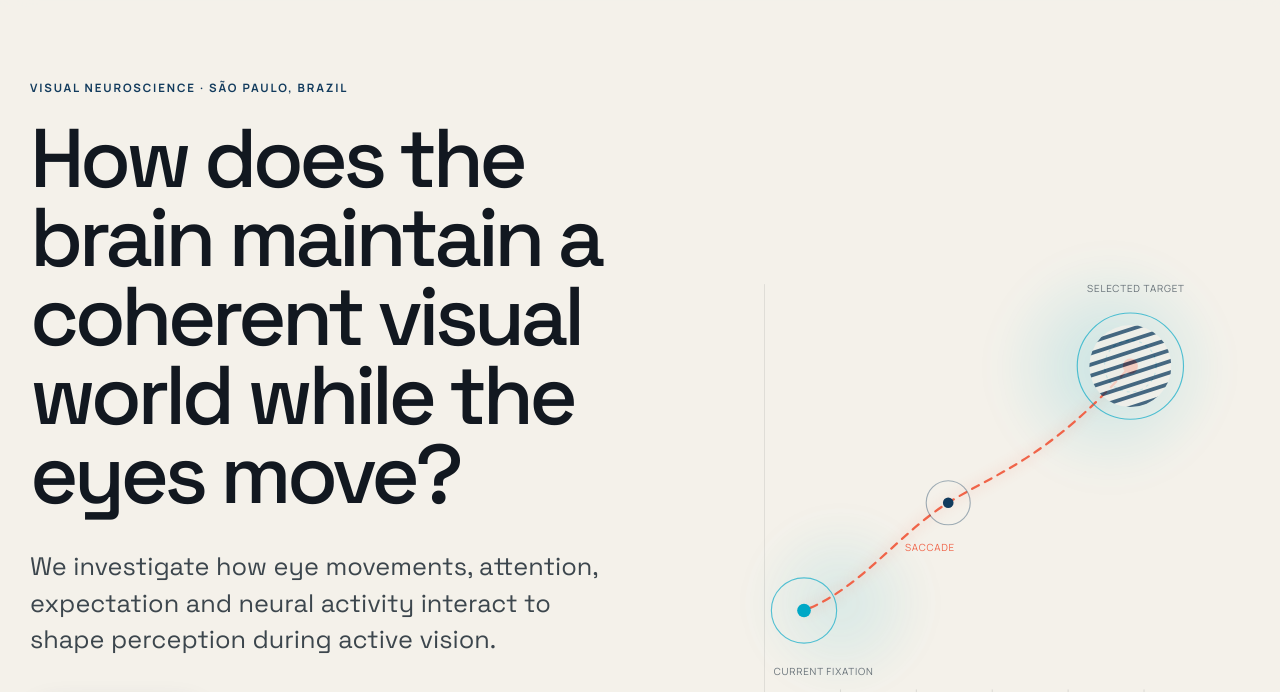
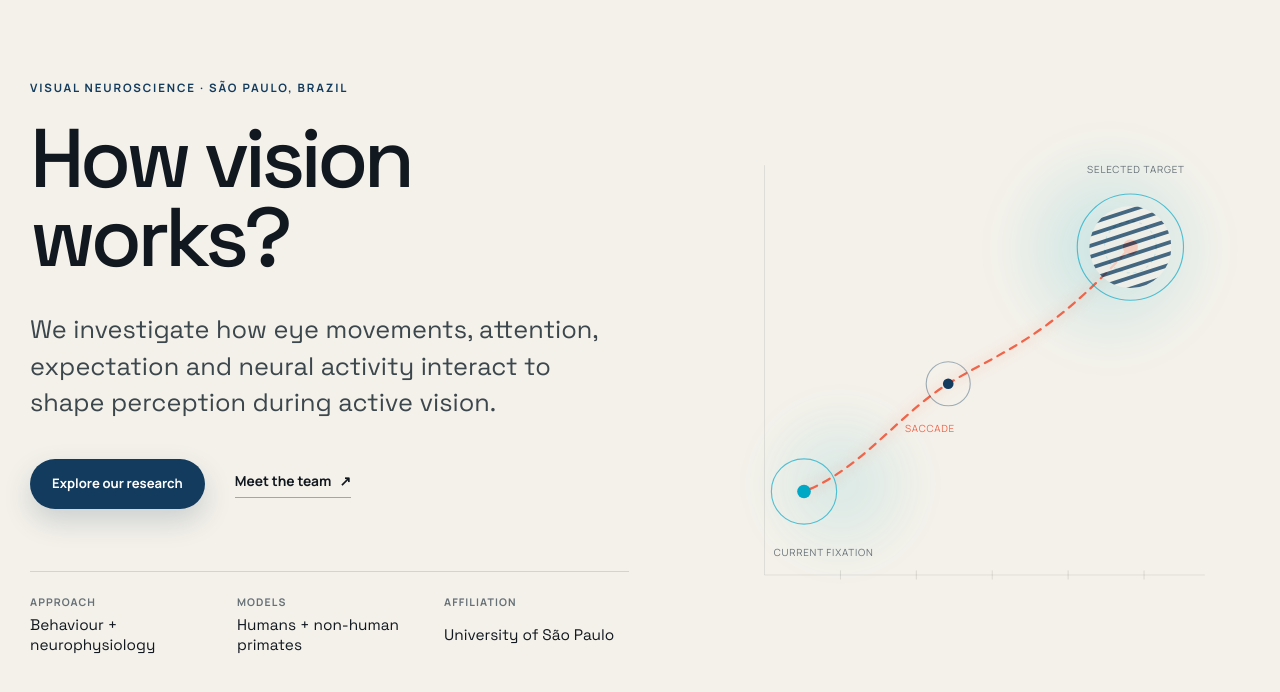
Before and after one commit to activislab/activislab.github.io, a plain HTML site: page index.html in a window 1280 px wide. Shown: the part 82-774 px from the top of the page. Drawn offline with Linux system fonts and the light colour scheme.

Commit message:
Update index.html

```diff
--- a/index.html
+++ b/index.html
@@ -49,7 +49,7 @@
       <div class="shell hero-grid">
         <div class="hero-copy reveal">
           <p class="eyebrow">Visual neuroscience · São Paulo, Brazil</p>
-          <h1>How does the brain maintain a coherent visual world while the eyes move?</h1>
+          <h1>How vision works?</h1>
           <p class="hero-intro">We investigate how eye movements, attention, expectation and neural activity interact to shape perception during active vision.</p>
           <div class="hero-actions">
             <a class="button button-primary" href="#research">Explore our research</a>
```
